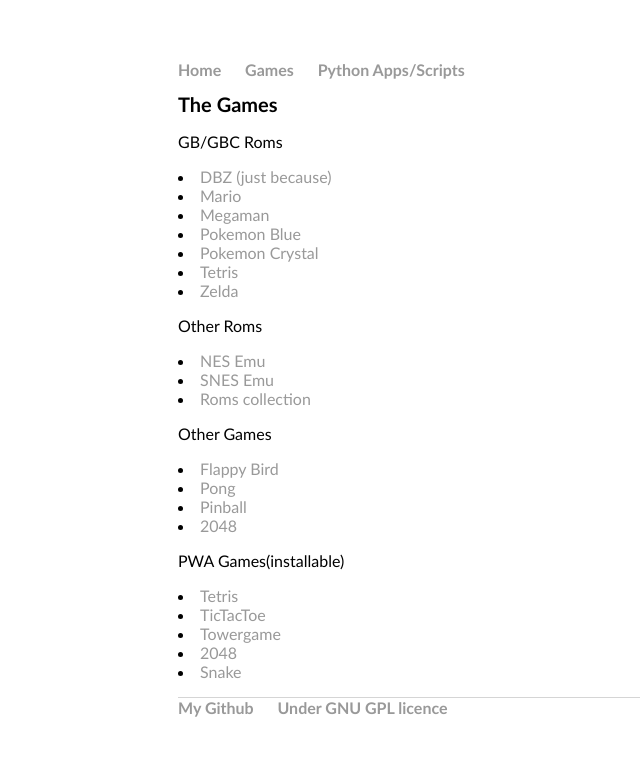
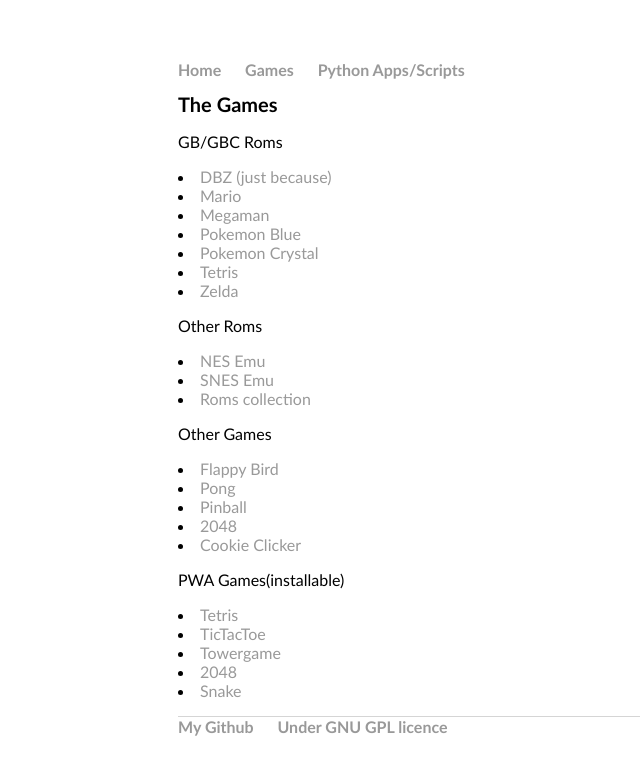
Before and after one commit to hen6003/hen6003.github.io, a Jekyll site: the page built from games/index.html, in a window 1280 px wide. Shown: the top 775 px of the page, without its empty margins (14-654 px from the left). Built offline with Jekyll 4.4.1, drawn with Linux system fonts in a browser that asks for light colours.

Commit message:
Update index.html

```diff
--- a/games/index.html
+++ b/games/index.html
@@ -21,6 +21,7 @@
 	<li><a href="https://geekygames.github.io/powerpong/index.html">Pong</a></li>
 	<li><a href="http://letsplay.ouigo.com/">Pinball</a></li>
 	<li><a href="http://2048.branchaweb.com/">2048</a></li>
+	<li><a href="http://ozh.github.io/cookieclicker/">Cookie Clicker</a></li>
 	<p>PWA Games(installable)</p>
 	<li><a href="https://ytiurin.github.io/tetris/index.html">Tetris</a></li>
 	<li><a href="https://tmaiadev-tictactoe.netlify.com/">TicTacToe</a></li>
```
